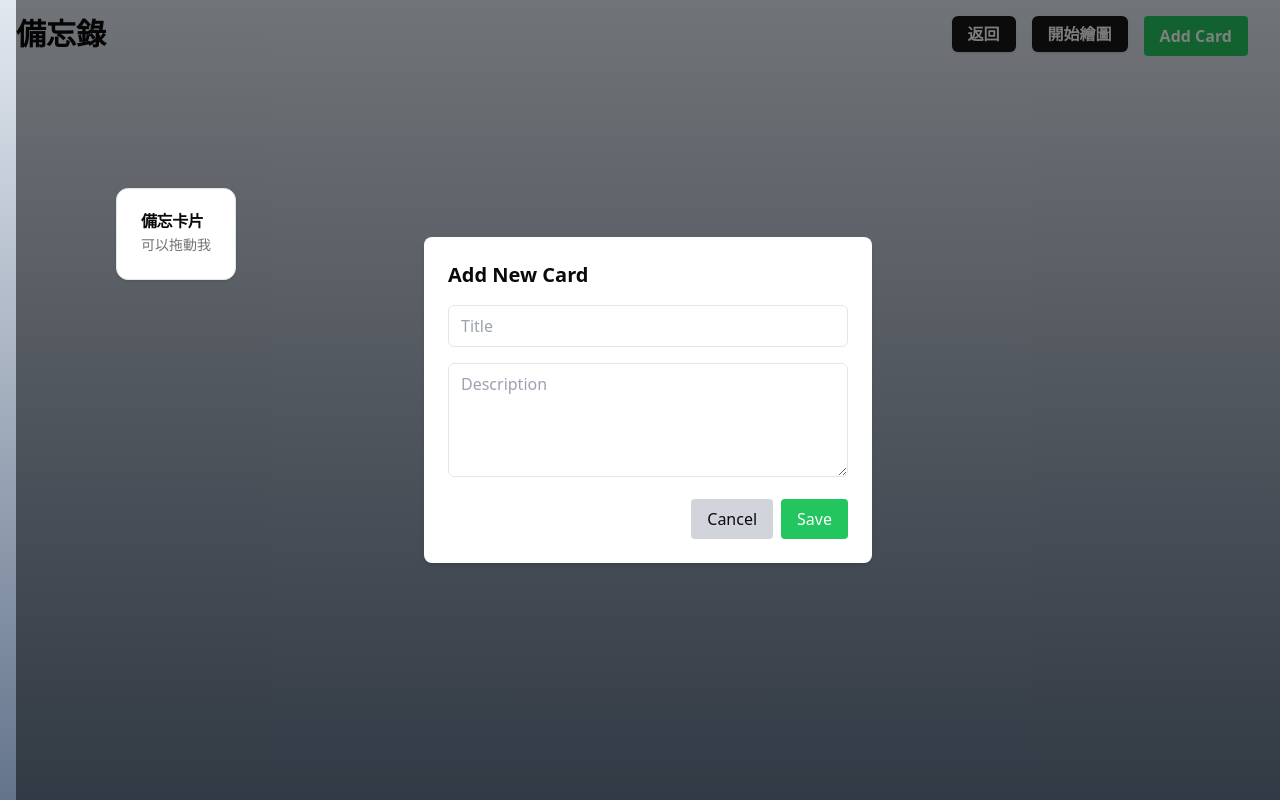
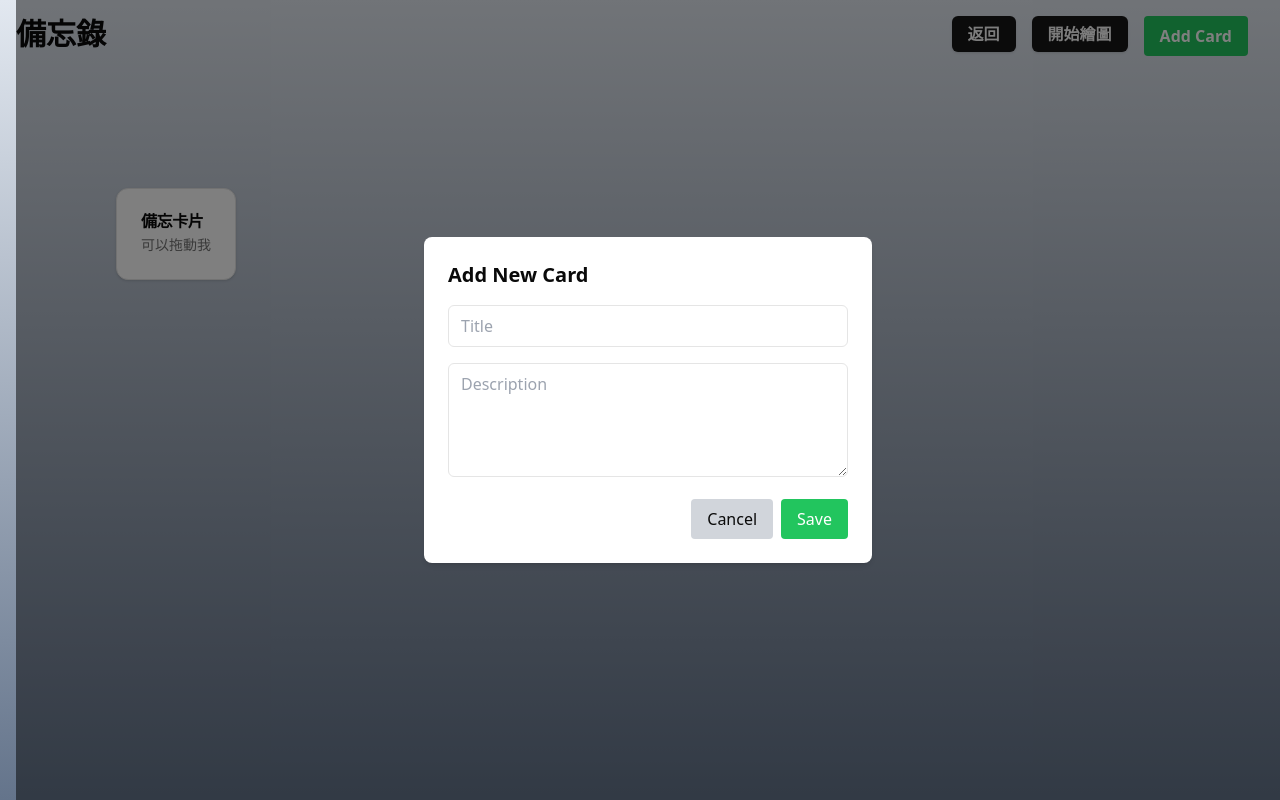
Before and after one commit to sheng6612/notebook, a Next.js app: page /hook/card in a window 1280 px wide. Both pictures are taken after a click on the button "Add Card". Built offline with nearby package versions, Linux system fonts and the light colour scheme.

Commit message:
fix: addcard function

```diff
--- a/src/components/card/AddCard.tsx
+++ b/src/components/card/AddCard.tsx
@@ -31,7 +31,7 @@ const AddCard: React.FC<AddCardProps> = ({ onSave }) => {
       </button>
       </div>
       {isOpen && (
-        <div className="fixed inset-0 bg-black bg-opacity-50 flex items-center justify-center p-4">
+        <div className="fixed inset-0 bg-black bg-opacity-50 flex items-center justify-center p-4 z-30">
           <div className="bg-white rounded-lg shadow-md p-6 w-full max-w-md">
             <h2 className="text-xl font-semibold mb-4">Add New Card</h2>
             <div className="space-y-4">
--- a/src/components/card/card.tsx
+++ b/src/components/card/card.tsx
@@ -141,12 +141,13 @@ export default function IntegratedCardDrawingTool() {
 
   const handleAddCard = (title: string, description: string) => {
   const container = containerRef.current;
+  const offset = cards.length * 20; // 為了避免重疊
   const newCard = {
     id: Date.now(),
     title,
     description,
-      x: container ? container.offsetWidth / 2 - 100 : 200,
-      y: container ? container.offsetHeight / 2 - 50 : 150
+    x: (container ? container.offsetWidth / 2 : 200) - 100 + offset,
+    y: (container ? container.offsetHeight / 2 : 150) - 50 + offset
   };
   setCards([...cards, newCard]);
 };
@@ -169,7 +170,7 @@ export default function IntegratedCardDrawingTool() {
       <div ref={containerRef} className="relative w-full h-[calc(100vh-100px)]">
         <canvas
           ref={canvasRef}
-          className="absolute top-0 left-0 w-full h-full z-0"
+          className="absolute top-0 left-0 w-full h-full ${isDrawMode ? 'z-0' : 'pointer-events-none z-0'"
           onMouseDown={startDrawing}
           onMouseMove={draw}
           onMouseUp={stopDrawing}
```
Lines whose indentation alone changed are shown as unchanged.
